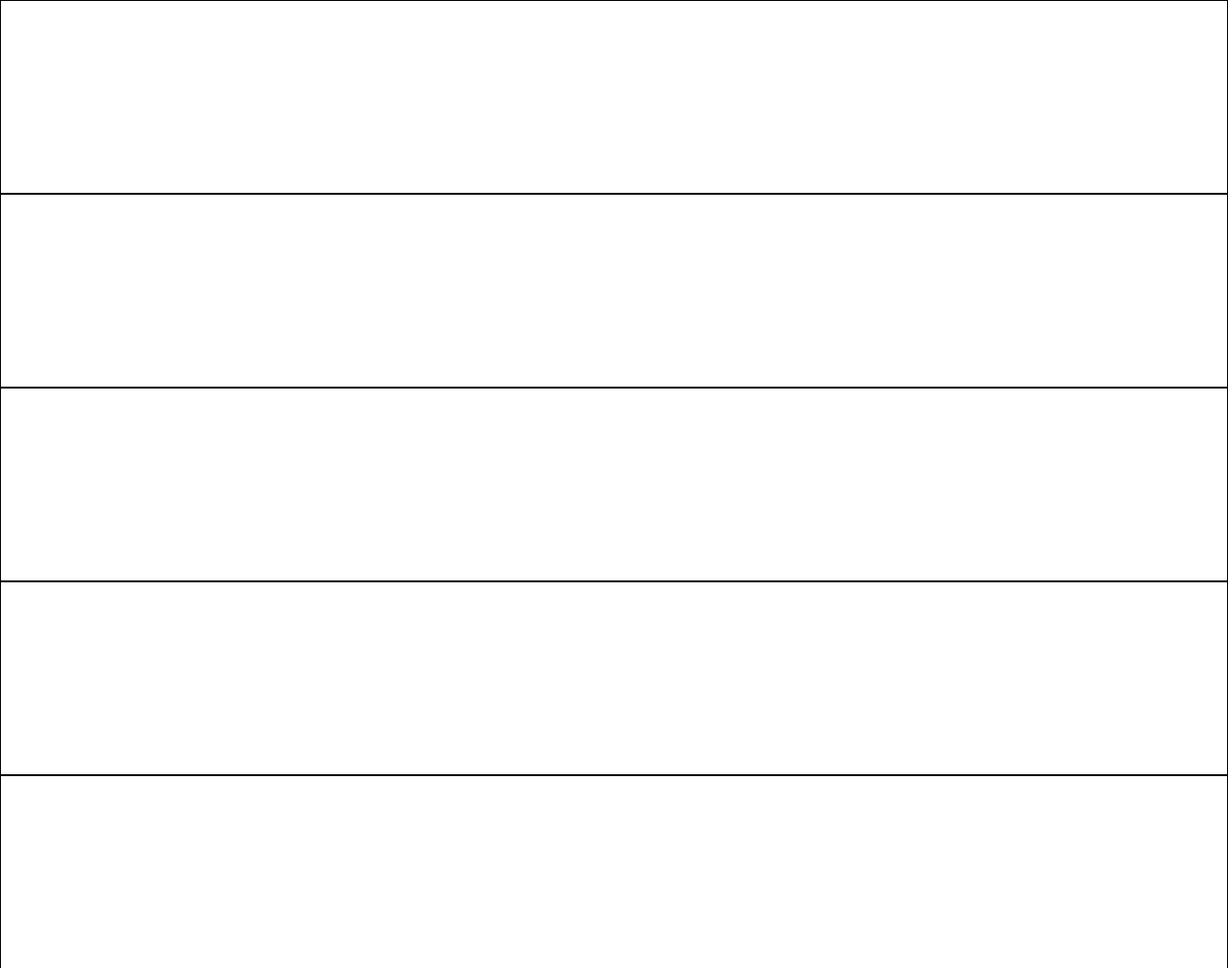
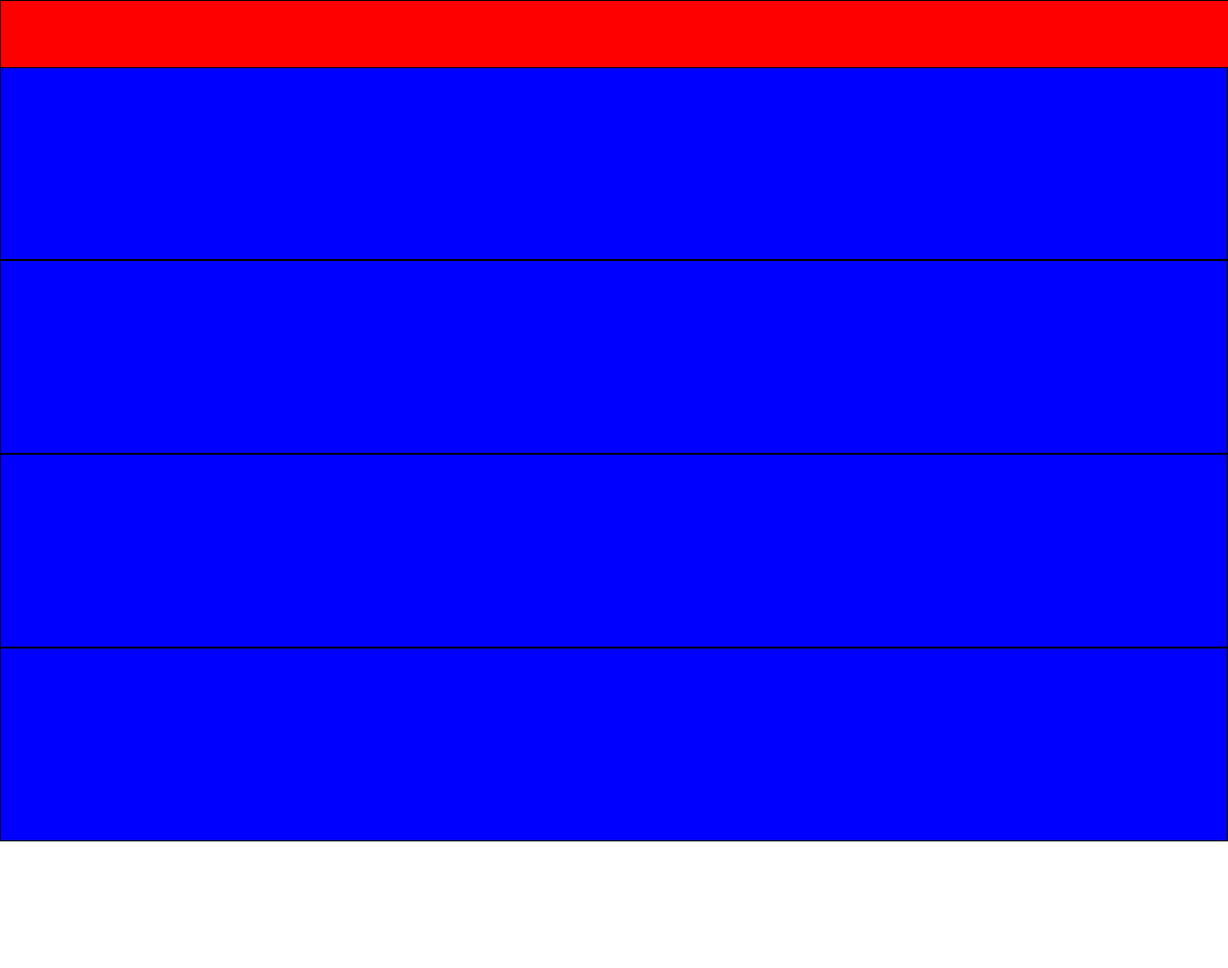
Before and after one commit to johnrobertmcbride/tea_cozy, a plain HTML site: page index.html in a window 1280 px wide. Shown: the whole page at 96% size. After the commit the page ends 877 px from the top, so only its background shows below. Drawn offline with Linux system fonts and the light colour scheme.

Commit message:
make header section fixed

```diff
--- a/index.html
+++ b/index.html
@@ -8,13 +8,13 @@
   <body>
     <header>
     </header>
-    <div id="mission">
+    <div id="mission" class="section">
     </div>
-    <div id="featuredtea">
+    <div id="featuredtea" class="section">
     </div>
-    <div id="location">
+    <div id="location" class="section">
     </div>
-    <footer>
+    <footer class="section">
     </footer>
   </body>
 </html>
--- a/resources/css/style.css
+++ b/resources/css/style.css
@@ -2,7 +2,22 @@
   margin: 0 0;
 }
 
-header, div, footer {
+header, footer, div {
   border: black 1px solid;
+}
+
+header {
+  position: fixed;
+  top: 0px;
+  height: 69px;
+  width: 100%;
+  z-index: 1;
+  background-color: red;
+}
+
+.section {
+  position: relative;
+  top: 69px;
   height: 200px;
+  background-color: blue;
 }
```
